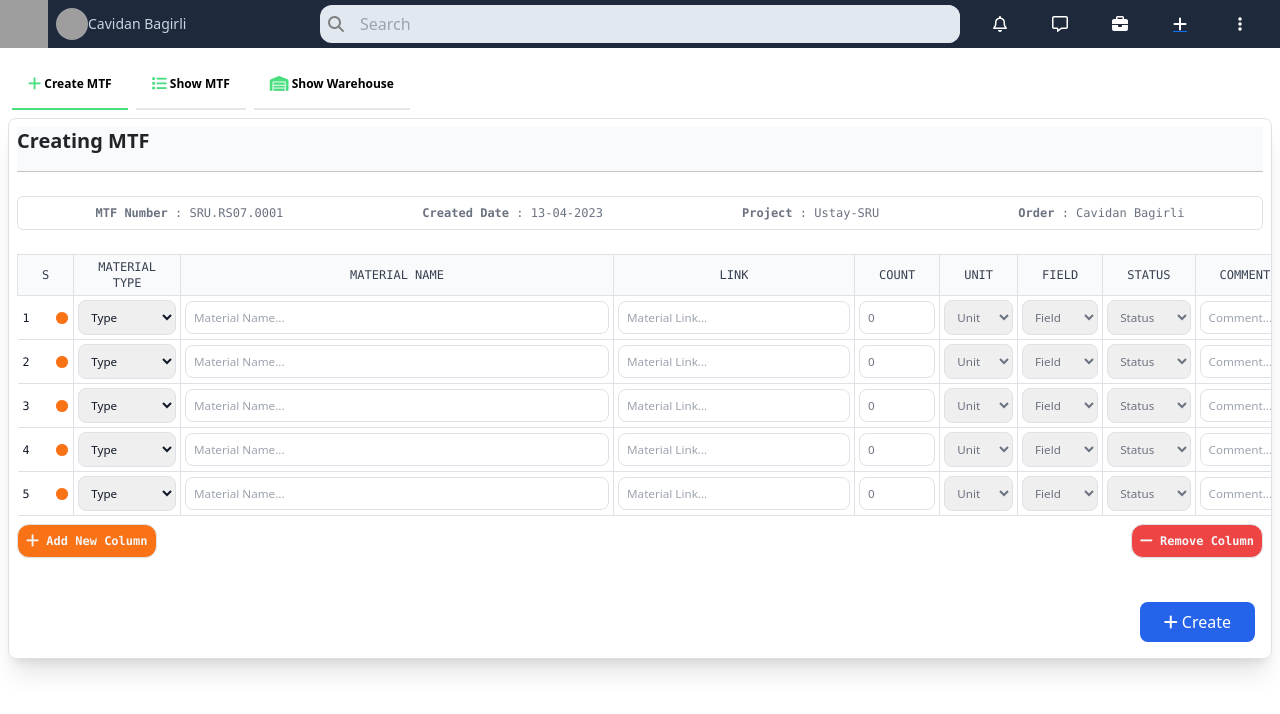
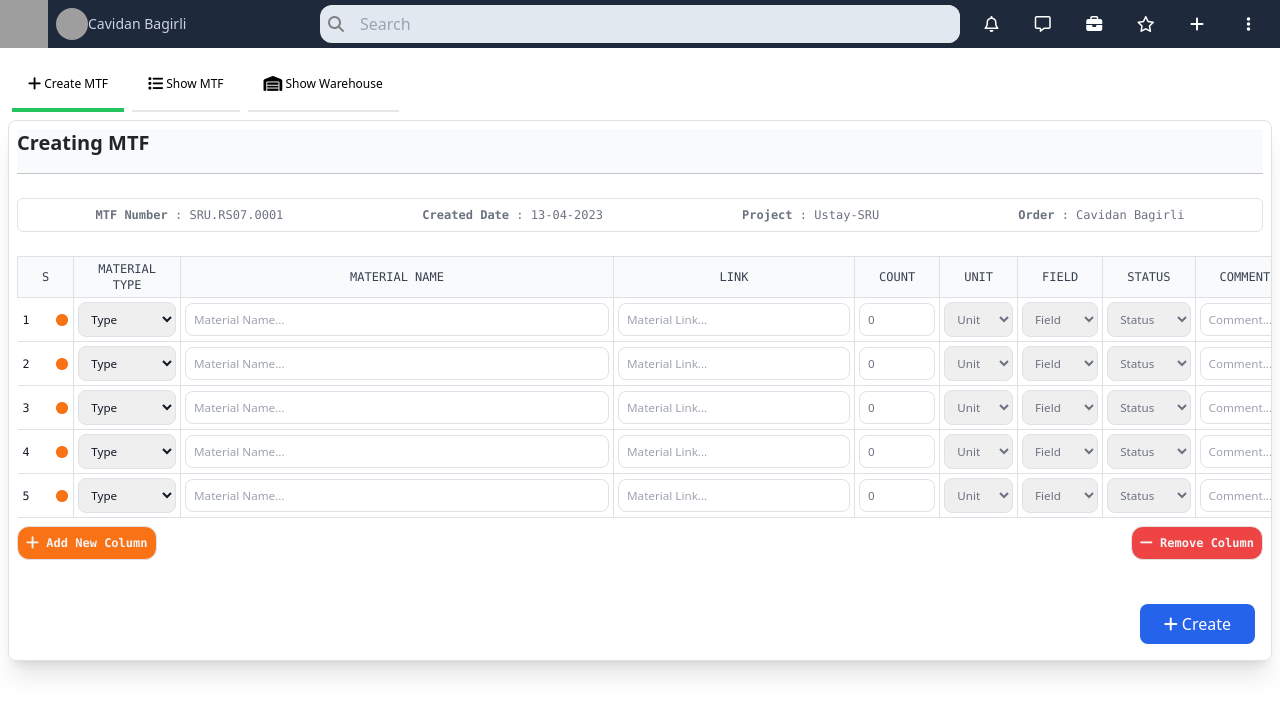
Before and after one commit to cavidanbagiri/UstaySCClient, a Vue app: page /order/createmtf in a window 1280 px wide. Shown: the top 714 px of the page. Built offline with nearby package versions, Linux system fonts and the light colour scheme; grey boxes are pictures that could not be loaded.

Commit message:
Fixin MTF Tab Design

```diff
--- a/src/layouts/Navbar.vue
+++ b/src/layouts/Navbar.vue
@@ -28,7 +28,9 @@
 
             <span class="p-2 rounded-xl cursor-pointer w-10 h-10 flex flex-row justify-center items-center hover:bg-black" ><i class="fa-solid fa-briefcase fa-md" style="color:white"></i></span>
 
-            <router-link to="/order/createmtf">
+            <span class="p-2 rounded-xl cursor-pointer w-10 h-10 flex flex-row justify-center items-center hover:bg-black" ><i class="fa-regular fa-star fa-md" style="color:white"></i></span>
+
+            <router-link to="/order/createmtf" class="no-underline" >
                 <span class="p-2 rounded-xl cursor-pointer w-10 h-10 flex flex-row justify-center items-center hover:bg-black" ><i class="fa-solid fa-plus fa-md" style="color:white"></i></span>
             </router-link>
 
--- a/src/views/MTFPage.vue
+++ b/src/views/MTFPage.vue
@@ -5,9 +5,9 @@
 
         <div class="flex flex-row mt-1 my-2">
 
-            <span :class="tab_num===0 ? 'border-b-green-400' : ''" @click="changeTabe(0)" class=" text-xs font-bold text-black p-3 mx-1 border-b-2  cursor-pointer" > <i class="fa-solid fa-plus fa-lg text-green-400"></i> Create MTF</span>
-            <span :class="tab_num===1 ? 'border-b-green-400' : ''" @click="changeTabe(1)" class=" text-xs font-bold text-black p-3 mx-1 border-b-2  cursor-pointer" > <i class="fa-solid fa-list fa-lg text-green-400"></i> Show MTF</span>
-            <span :class="tab_num===2 ? 'border-b-green-400' : ''" @click="changeTabe(2)" class=" text-xs font-bold text-black p-3 mx-1 border-b-2  cursor-pointer" > <i class="fa-solid fa-warehouse fa-lg text-green-400"></i> Show Warehouse</span>
+            <span :class="tab_num===0 ? 'border-b-green-500 border-b-4 ' : ''" @click="changeTabe(0)" class=" text-xs text-black p-3 mx-1 border-b-2  cursor-pointer" > <i class="fa-solid fa-plus fa-lg "></i> Create MTF</span>
+            <span :class="tab_num===1 ? 'border-b-green-500 border-b-4 ' : ''" @click="changeTabe(1)" class=" text-xs text-black p-3 mx-1 border-b-2  cursor-pointer" > <i class="fa-solid fa-list fa-lg "></i> Show MTF</span>
+            <span :class="tab_num===2 ? 'border-b-green-500 border-b-4 ' : ''" @click="changeTabe(2)" class=" text-xs text-black p-3 mx-1 border-b-2  cursor-pointer" > <i class="fa-solid fa-warehouse fa-lg "></i> Show Warehouse</span>
 
         </div>
 
```
